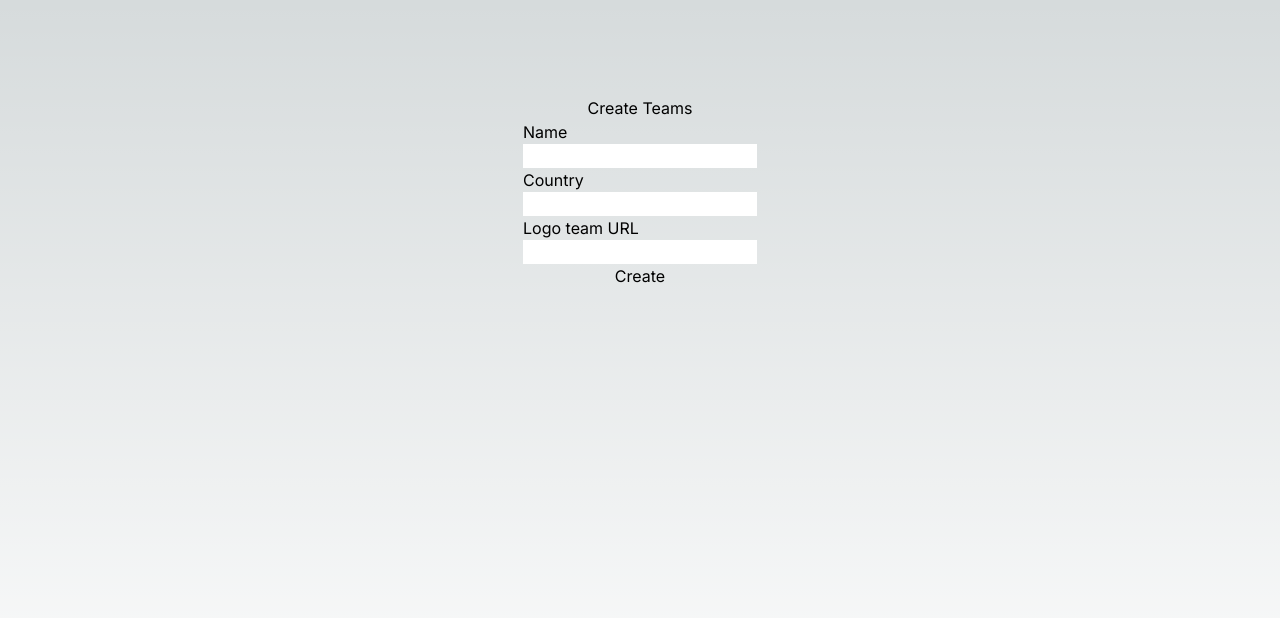
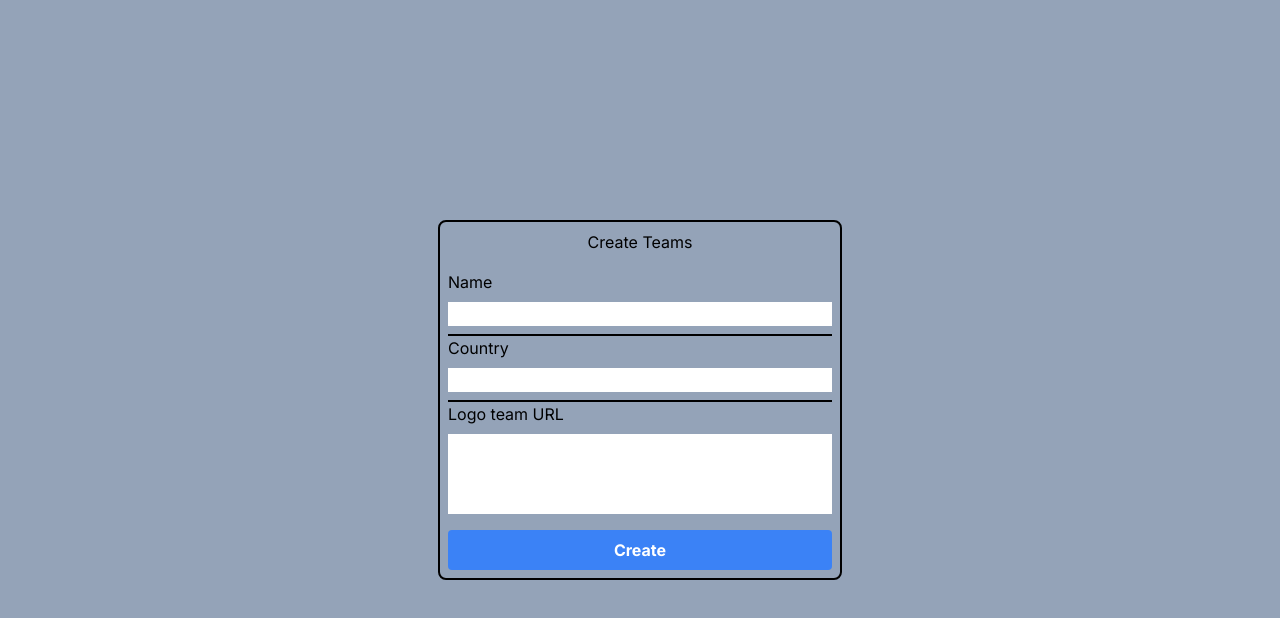
Before and after one commit to MathRibera/proplayers.net, a Next.js app in the folder frontend/: page /create/teams in a window 1280 px wide. Shown: the top 618 px of the page. Built offline with nearby package versions, Linux system fonts and the light colour scheme.

Commit message:
feat: add css

```diff
--- a/frontend/src/app/create/teams/page.tsx
+++ b/frontend/src/app/create/teams/page.tsx
@@ -6,15 +6,16 @@ export default function Home() {
   const [form, setForm] = useState({
     name: '',
     country: '',
-    image: ''
+    image: '',
+    auth: 'secret'
   })
 
   const createTeam = async (e: any) => {
     e.preventDefault()
-    const res = await fetch('http://localhost:3000/api/teams', {
+    const res = await fetch('http://localhost:3000/api/create/team', {
       method: 'POST',
       headers: {
-        'Content-Type': 'application/json'
+        'Content-Type': 'application/json',
       },
       body: JSON.stringify(form)
     })
@@ -22,11 +23,16 @@ export default function Home() {
     console.log(data)
   }
   return (
-    <main className="flex min-h-screen flex-col items-center justify-between p-24">
-      <div className="flex flex-col items-center">
+    <main className="flex min-h-screen flex-col items-center justify-center p-24 bg-slate-400">
+      <div className="flex flex-col items-center border-2 border-black p-2 rounded-lg">
         <h1>Create Teams</h1>
         <form className="flex flex-col">
-          <label htmlFor="name">Name</label>
+          <label
+            htmlFor="name"
+            className="mb-2 mt-4"
+            >
+            Name
+            </label>
           <input
             type="text"
             id="name"
@@ -36,7 +42,10 @@ export default function Home() {
               (e) => setForm({...form, name: e.target.value})
             }
           />
-          <label htmlFor="country">Country</label>
+          <label
+            htmlFor="country"
+            className="mt-2 mb-2 border-t-2 border-black"
+            >Country</label>
           <input
             type="text"
             id="country"
@@ -46,12 +55,16 @@ export default function Home() {
               (e) => setForm({...form, country: e.target.value})
             }
             />
-          <label htmlFor="image">Logo team URL</label>
+          <label
+            htmlFor="image"
+            className="mb-2 mt-2 border-t-2 border-black"
+            >Logo team URL</label>
           <input
             type="text"
             id="image"
             name="image"
             value={form.image}
+            className='mb-4 w-96 h-20'
             onChange={
               (e) => setForm({...form, image: e.target.value})
             }
@@ -59,6 +72,7 @@ export default function Home() {
           <button
             type="submit"
             onClick={createTeam}
+            className='bg-blue-500 hover:bg-blue-700 text-white font-bold py-2 px-4 rounded'
           >Create</button>
         </form>
       </div>
--- a/frontend/src/app/globals.css
+++ b/frontend/src/app/globals.css
@@ -1,27 +1,3 @@
 @tailwind base;
 @tailwind components;
 @tailwind utilities;
-
-:root {
-  --foreground-rgb: 0, 0, 0;
-  --background-start-rgb: 214, 219, 220;
-  --background-end-rgb: 255, 255, 255;
-}
-
-@media (prefers-color-scheme: dark) {
-  :root {
-    --foreground-rgb: 255, 255, 255;
-    --background-start-rgb: 0, 0, 0;
-    --background-end-rgb: 0, 0, 0;
-  }
-}
-
-body {
-  color: rgb(var(--foreground-rgb));
-  background: linear-gradient(
-      to bottom,
-      transparent,
-      rgb(var(--background-end-rgb))
-    )
-    rgb(var(--background-start-rgb));
-}
```
